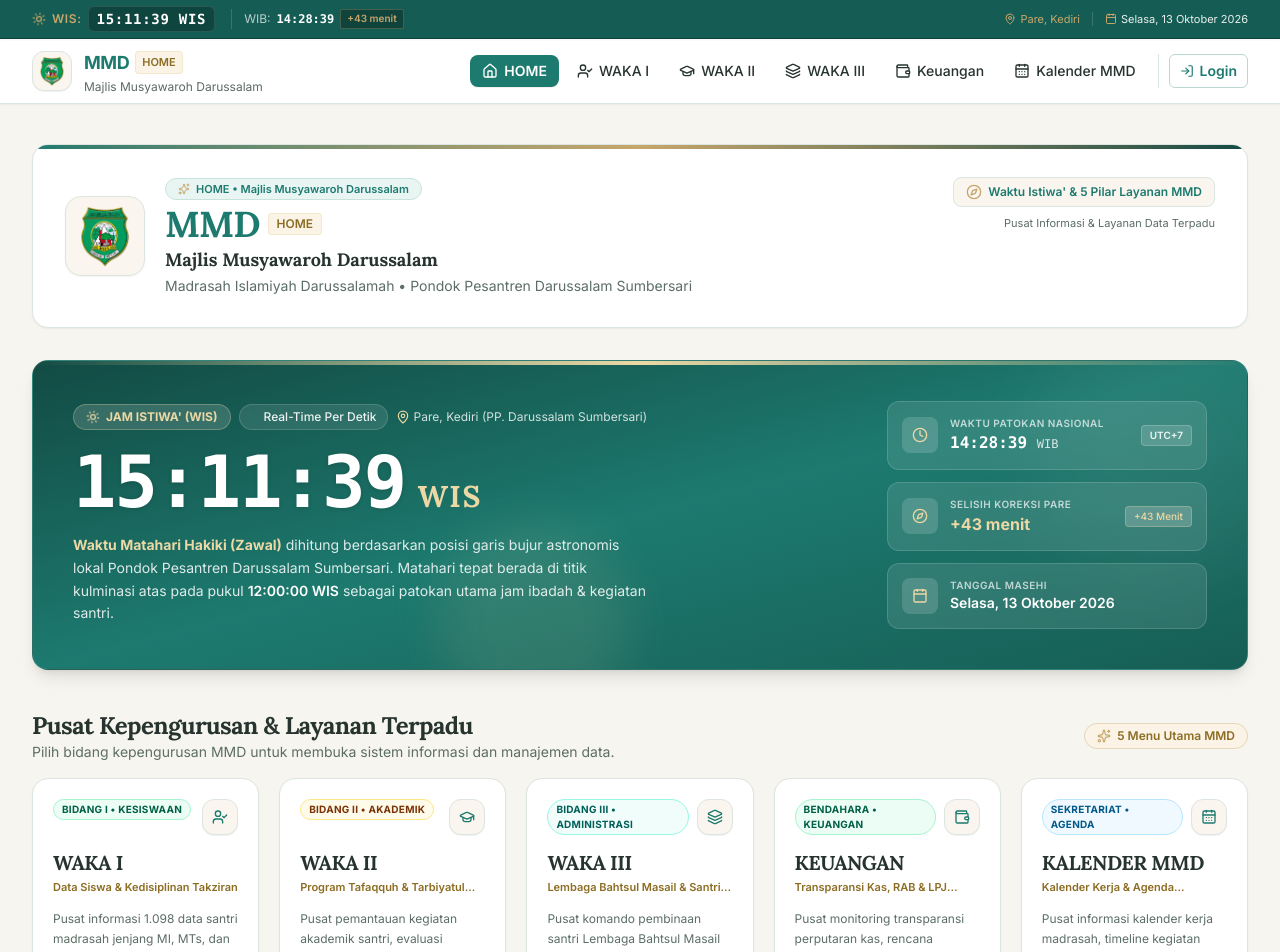
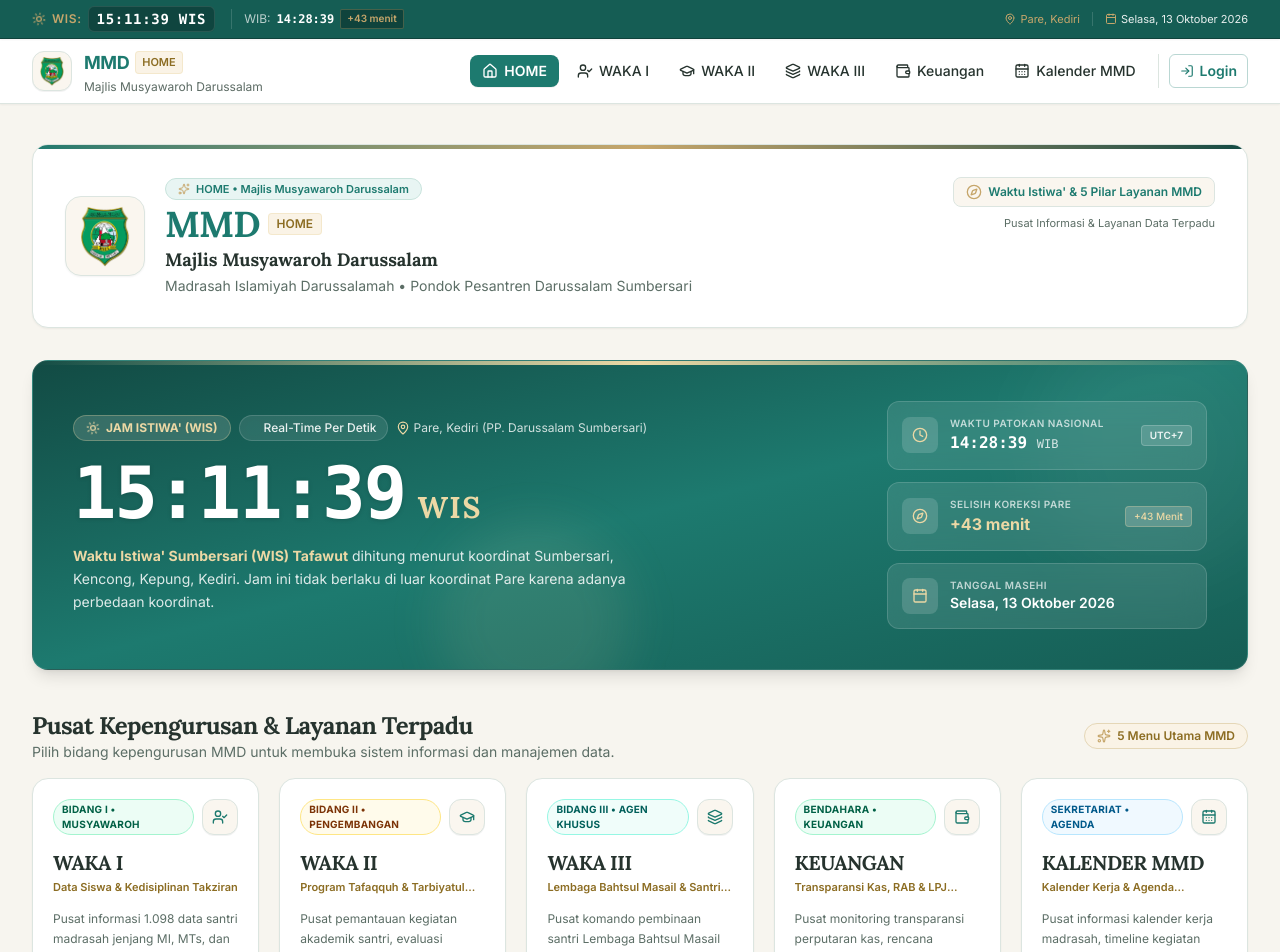
Before and after one commit to atokhusnul12-svg/MMD, a Next.js app: page / in a window 1280 px wide. Shown: the top 952 px of the page. Built offline with nearby package versions, Linux system fonts and the light colour scheme.

Commit message:
feat: perbarui teks Jam Istiwa, judul kartu navigasi portal, dan kaligrafi Arab Diwani WAKA III

```diff
--- a/app/DashboardClient.js
+++ b/app/DashboardClient.js
@@ -179,8 +179,12 @@ export default function DashboardClient({ initialData }) {
             <div className="text-xs text-[#5C6E66] mb-1 font-medium">
               Madrasah Islamiyah Darussalamah, PP. Darussalam Sumbersari
             </div>
-            <h1 className="text-2xl sm:text-3xl font-extrabold text-[#26332E] tracking-tight font-serif">
-              Lembaga Bahtsul Masail &amp; Administrasi WAKA III
+            <h1
+              dir="rtl"
+              lang="ar"
+              className="text-3xl sm:text-4xl lg:text-5xl font-normal text-[#1D7A6F] tracking-normal font-diwani leading-tight sm:leading-snug py-1 w-fit"
+            >
+              لجنة بحث المسائل
             </h1>
             <p className="text-xs sm:text-sm text-[#5C6E66] mt-1.5 leading-relaxed">
               Pusat pembinaan {anggotaData?.total || initialData?.anggotaTotal || '…'} santri Lembaga Bahtsul Masail (LBM), koordinasi {bahsuData?.totalAgenda || initialData?.bahsuTotal || '…'} forum delegasi Bahtsul Masail se-Jawa Madura, serta administrasi kepengurusan WAKA III.
--- a/app/globals.css
+++ b/app/globals.css
@@ -11,6 +11,15 @@
   --color-text-dark: #26332E;
   --color-text-muted: #5C6B64;
   --color-border: #DCE5E0;
+}
+
+@font-face {
+  font-family: 'Diwani Letter';
+  src: url('/fonts/diwani-letter.woff2') format('woff2'),
+       url('/fonts/diwani-letter.ttf') format('truetype');
+  font-weight: normal;
+  font-style: normal;
+  font-display: swap;
 }
 
 @theme {
@@ -27,6 +36,11 @@
   --color-border: #DCE5E0;
   --font-serif: var(--font-serif), Georgia, serif;
   --font-sans: var(--font-sans), system-ui, -apple-system, sans-serif;
+  --font-diwani: 'Diwani Letter', 'Amiri', 'Traditional Arabic', serif;
+}
+
+.font-diwani {
+  font-family: 'Diwani Letter', 'Amiri', 'Traditional Arabic', serif;
 }
 
 html {
--- a/components/JamIstiwaCard.js
+++ b/components/JamIstiwaCard.js
@@ -86,8 +86,7 @@ export default function JamIstiwaCard() {
 
           {/* Keterangan Deskriptif */}
           <p className="text-xs sm:text-sm text-[#5C6E66] leading-relaxed max-w-xl">
-            Waktu Matahari Hakiki (Zawal) Pondok Pesantren Darussalam Sumbersari.
-            Matahari tepat berada di titik kulminasi atas saat jam 12:00:00 WIS sebagai patokan utama waktu sholat dan kegiatan pondok.
+            <strong className="text-[#26332E]">Waktu Istiwa&apos; Sumbersari (WIS) Tafawut</strong> dihitung menurut koordinat Sumbersari, Kencong, Kepung, Kediri. Jam ini tidak berlaku di luar koordinat Pare karena adanya perbedaan koordinat.
           </p>
         </div>
 
--- a/components/portal/PortalJamIstiwaCard.js
+++ b/components/portal/PortalJamIstiwaCard.js
@@ -65,7 +65,7 @@ export default function PortalJamIstiwaCard() {
 
           {/* Penjelasan Filosofi Jam Istiwa' */}
           <p className="text-xs sm:text-sm text-white/85 leading-relaxed max-w-xl">
-            <strong className="text-[#ECD8A5]">Waktu Matahari Hakiki (Zawal)</strong> dihitung berdasarkan posisi garis bujur astronomis lokal Pondok Pesantren Darussalam Sumbersari. Matahari tepat berada di titik kulminasi atas pada pukul <span className="font-semibold text-white">12:00:00 WIS</span> sebagai patokan utama jam ibadah &amp; kegiatan santri.
+            <strong className="text-[#ECD8A5]">Waktu Istiwa&apos; Sumbersari (WIS) Tafawut</strong> dihitung menurut koordinat Sumbersari, Kencong, Kepung, Kediri. Jam ini tidak berlaku di luar koordinat Pare karena adanya perbedaan koordinat.
           </p>
         </div>
 
--- a/components/portal/PortalWakaCards.js
+++ b/components/portal/PortalWakaCards.js
@@ -19,7 +19,7 @@ export default function PortalWakaCards() {
       id: 'waka-i',
       title: 'WAKA I',
       subtitle: 'Data Siswa & Kedisiplinan Takziran',
-      badge: 'Bidang I • Kesiswaan',
+      badge: 'Bidang I • Musyawaroh',
       badgeColor: 'bg-emerald-50 text-emerald-800 border-emerald-200',
       description:
         'Pusat informasi 1.098 data santri madrasah jenjang MI, MTs, dan MA, monitoring catatan kedisiplinan dan rekapitulasi takziran bulanan santri terpadu dari Google Sheets.',
@@ -37,7 +37,7 @@ export default function PortalWakaCards() {
       id: 'waka-ii',
       title: 'WAKA II',
       subtitle: 'Program Tafaqquh & Tarbiyatul Mubahitsin',
-      badge: 'Bidang II • Akademik',
+      badge: 'Bidang II • Pengembangan',
       badgeColor: 'bg-amber-50 text-amber-900 border-amber-200',
       description:
         'Pusat pemantauan kegiatan akademik santri, evaluasi kehadiran absensi multi-bulan dari Google Sheets, dan arsip jurnal pembahasan kajian fiqih dari Google Docs.',
@@ -55,7 +55,7 @@ export default function PortalWakaCards() {
       id: 'waka-iii',
       title: 'WAKA III',
       subtitle: 'Lembaga Bahtsul Masail & Santri LBM',
-      badge: 'Bidang III • Administrasi',
+      badge: 'Bidang III • Agen Khusus',
       badgeColor: 'bg-teal-50 text-teal-800 border-teal-200',
       description:
         'Pusat komando pembinaan santri Lembaga Bahtsul Masail (LBM), pemantauan perkembangan anggota, dan koordinasi utusan delegasi forum ilmiah se-Jawa Madura.',
```
Also changed, not shown: public/fonts/diwani-letter.ttf (added), public/fonts/diwani-letter.woff2 (added).
